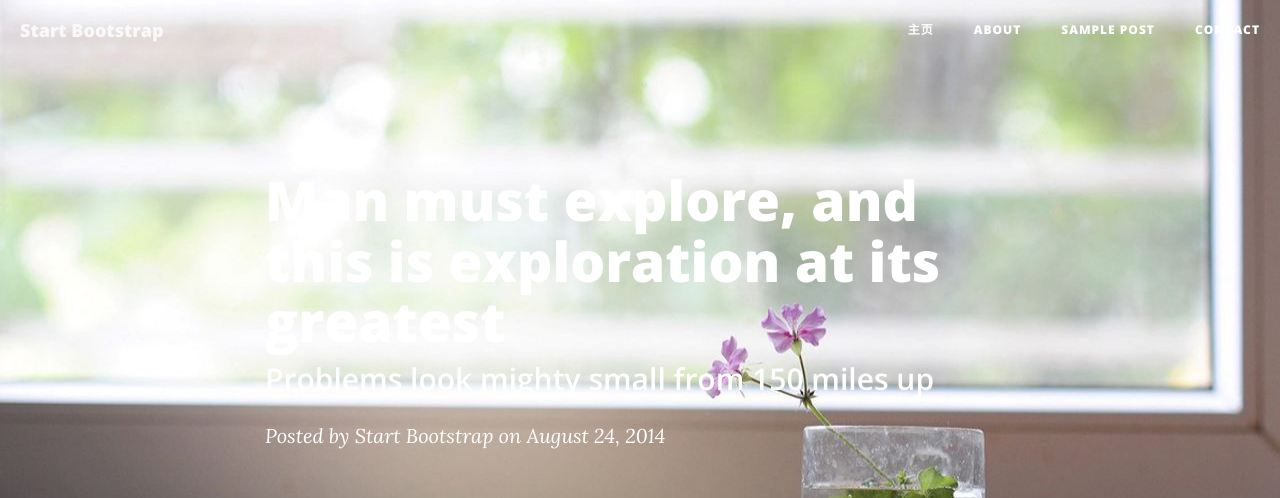
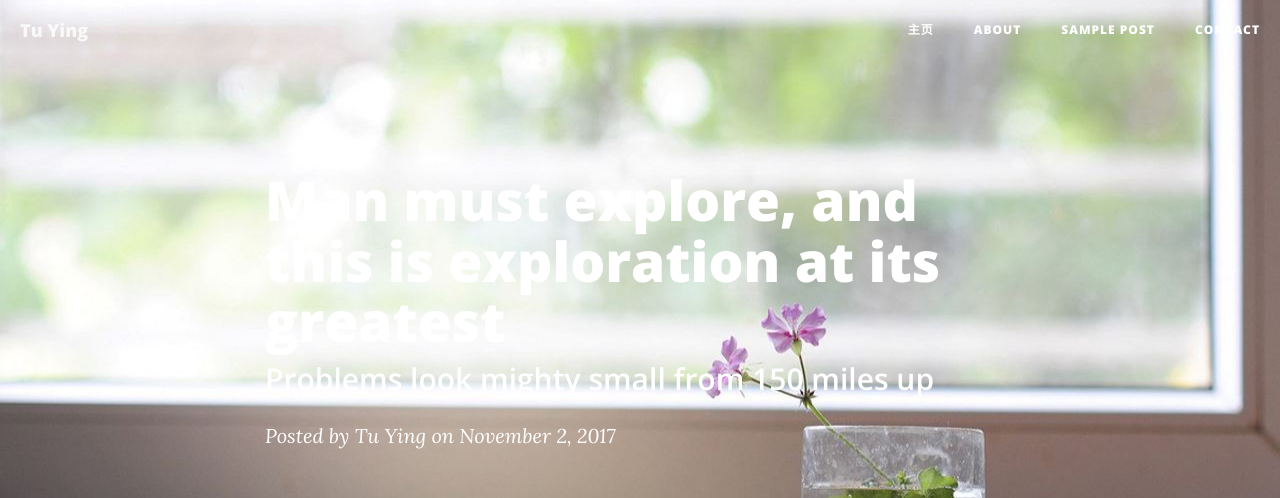
Before and after one commit to tuyingnc/tuyingnc.github.io, a website: page post.html in a window 1280 px wide. Shown: the top 498 px of the page. Drawn offline with nearby package versions, Linux system fonts and the light colour scheme.

Commit message:
change name

```diff
--- a/post.html
+++ b/post.html
@@ -42,7 +42,7 @@
                     <span class="sr-only">Toggle navigation</span>
                     目录 <i class="fa fa-bars"></i>
                 </button>
-                <a class="navbar-brand" href="index.html">Start Bootstrap</a>
+                <a class="navbar-brand" href="index.html">Tu Ying</a>
             </div>
 
             <!-- Collect the nav links, forms, and other content for toggling -->
@@ -76,7 +76,7 @@
                     <div class="post-heading">
                         <h1>Man must explore, and this is exploration at its greatest</h1>
                         <h2 class="subheading">Problems look mighty small from 150 miles up</h2>
-                        <span class="meta">Posted by <a href="#">Start Bootstrap</a> on August 24, 2014</span>
+                        <span class="meta">Posted by <a href="#">Tu Ying</a> on November 2, 2017</span>
                     </div>
                 </div>
             </div>
```
